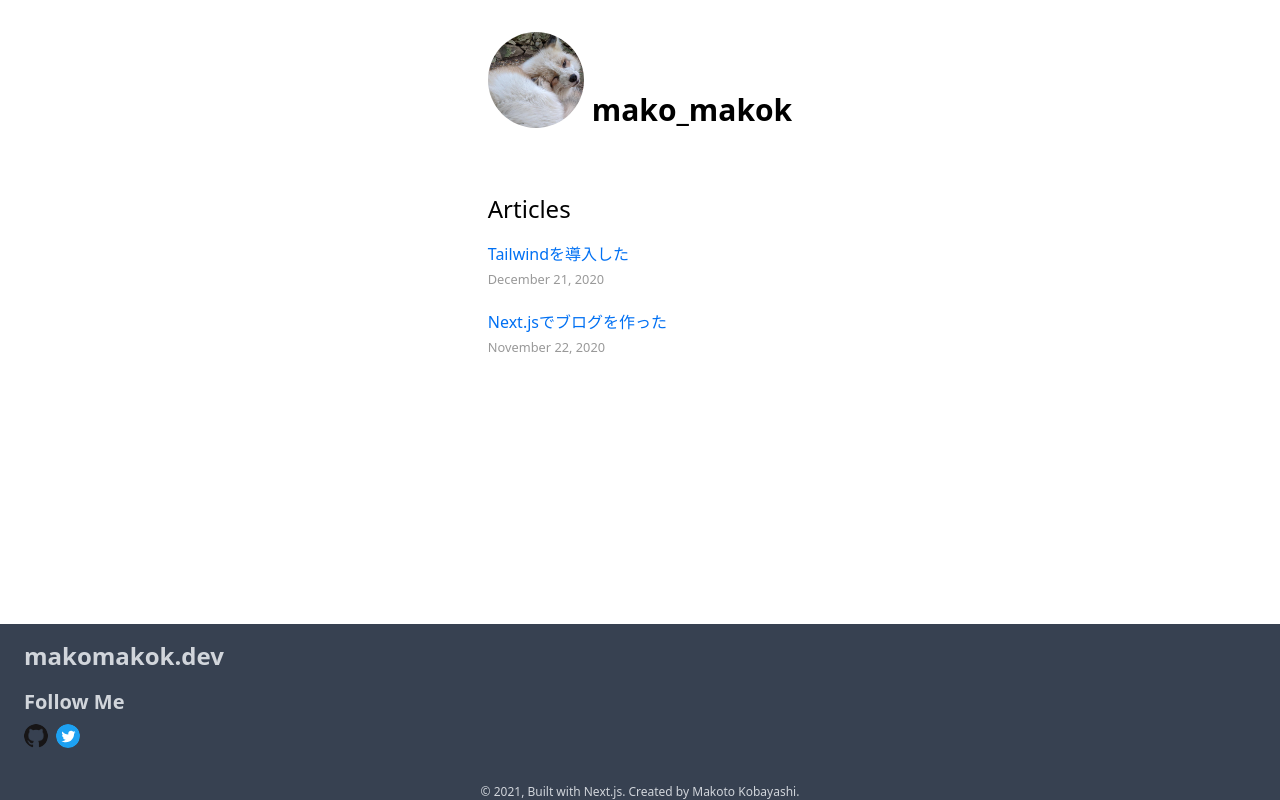
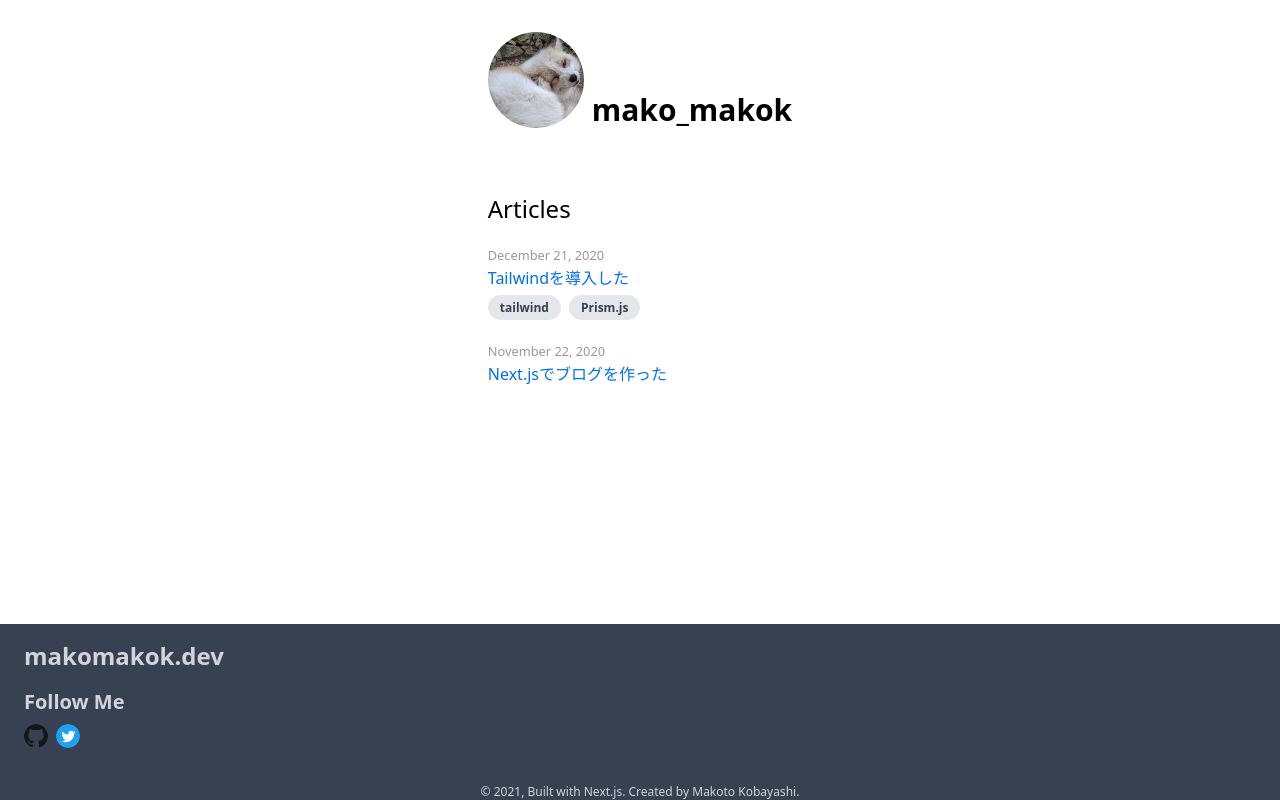
Before and after one commit to mako-makok/mako-makok.blog, a Next.js app: page / in a window 1280 px wide. Built offline with nearby package versions, Linux system fonts and the light colour scheme; what @tailwindcss/typography would draw is missing.

Commit message:
display tags in article list

```diff
--- a/components/postItemList.tsx
+++ b/components/postItemList.tsx
@@ -1,6 +1,7 @@
 import { FC } from 'react'
 import Link from 'next/link'
 import { Date } from './date'
+import { Tag } from './tag'
 import { PostData } from '../lib/post'
 import utilStyles from '../styles/utils.module.css'
 
@@ -11,15 +12,20 @@ export const PostItemList: FC<Props> = (props) => {
   const { postDatas } = props
   return (
     <ul>
-      {postDatas.map(({ id, date, title }) => (
+      {postDatas.map(({ id, date, title, tags }) => (
         <li className={utilStyles.listItem} key={id}>
+          <small className={utilStyles.lightText}>
+            <Date dateString={date} />
+          </small>
+          <br />
           <Link href={`/posts/${id}`}>
             <a>{title}</a>
           </Link>
-          <br />
-          <small className={utilStyles.lightText}>
-            <Date dateString={date} />
-          </small>
+          <div className="mt-1">
+            {tags?.map((tag) => (
+              <Tag tagName={tag} textSize="S" key={tag} />
+            ))}
+          </div>
         </li>
       ))}
     </ul>
--- a/components/tag.tsx
+++ b/components/tag.tsx
@@ -2,11 +2,29 @@ import { FC } from 'react'
 
 interface Props {
   tagName: string
+  textSize: 'S' | 'M'
 }
-export const Tag: FC<Props> = ({ tagName }) => {
+export const Tag: FC<Props> = ({ tagName, textSize }) => {
   return (
-    <a className="bg-gray-200 rounded-full px-3 py-1 text-sm font-semibold text-gray-700 mr-2">
+    <a
+      className={`bg-gray-200 rounded-full px-3 py-1 font-semibold text-gray-700 mr-2 ${getClassNameByTextSize(
+        textSize
+      )}`}
+    >
       {tagName}
     </a>
   )
 }
+
+const getClassNameByTextSize = (size: Props['textSize']) => {
+  switch (size) {
+    case 'S':
+      return 'text-xs'
+    case 'M':
+      return 'text-sm'
+    default:
+      // eslint-disable-next-line
+      const invalid: never = size
+      throw Error('invalid size value')
+  }
+}
--- a/pages/posts/[id].tsx
+++ b/pages/posts/[id].tsx
@@ -24,7 +24,7 @@ const Posts: FC<Props> = (props) => {
       <h1 className="text-3xl font-bold">{postData.title}</h1>
       <div className="mt-2 mb-6">
         {postData.tags?.map((tag) => (
-          <Tag tagName={tag} key={tag} />
+          <Tag tagName={tag} textSize="M" key={tag} />
         ))}
       </div>
       <article className="prose" dangerouslySetInnerHTML={{ __html: postData.contentHtml }} />
```
